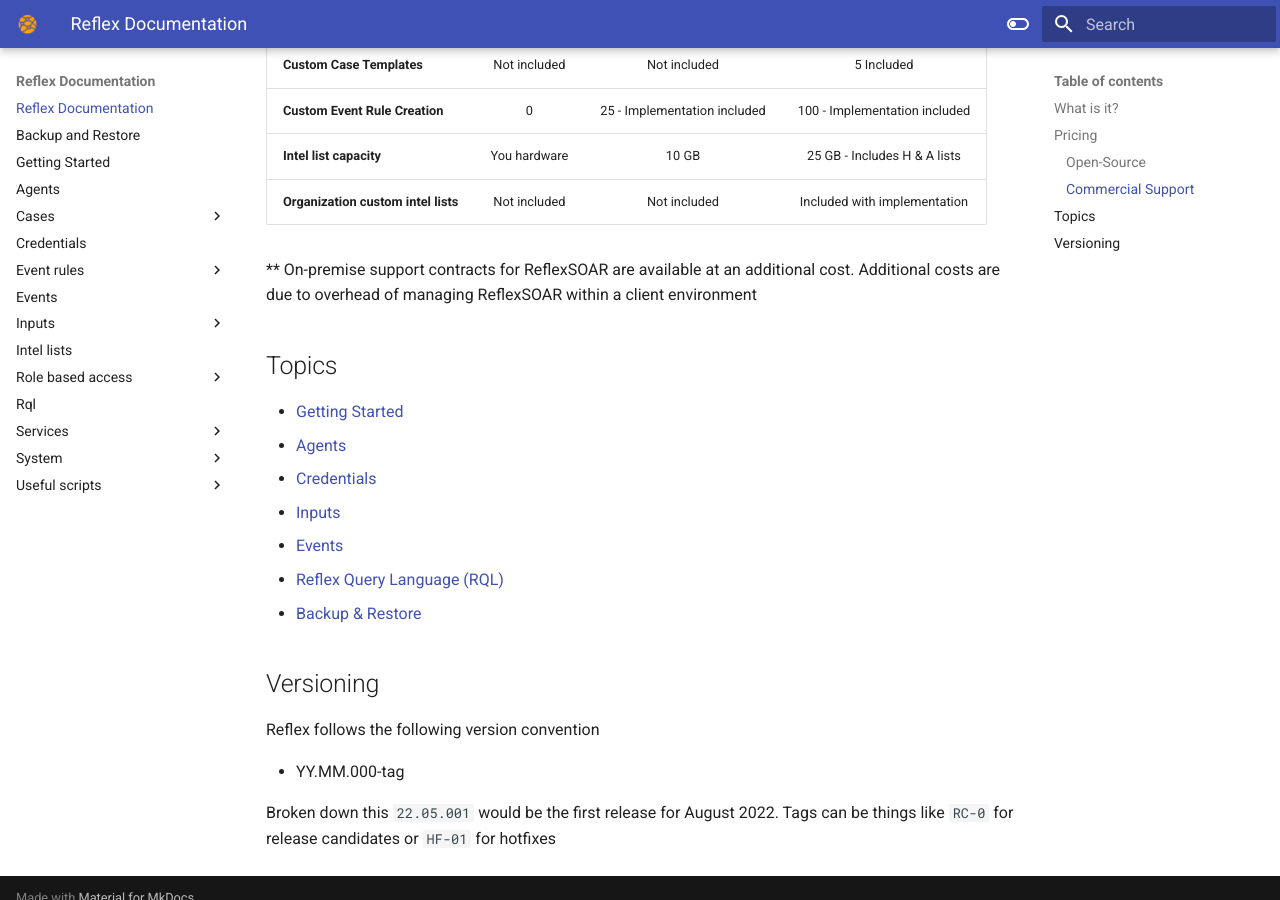
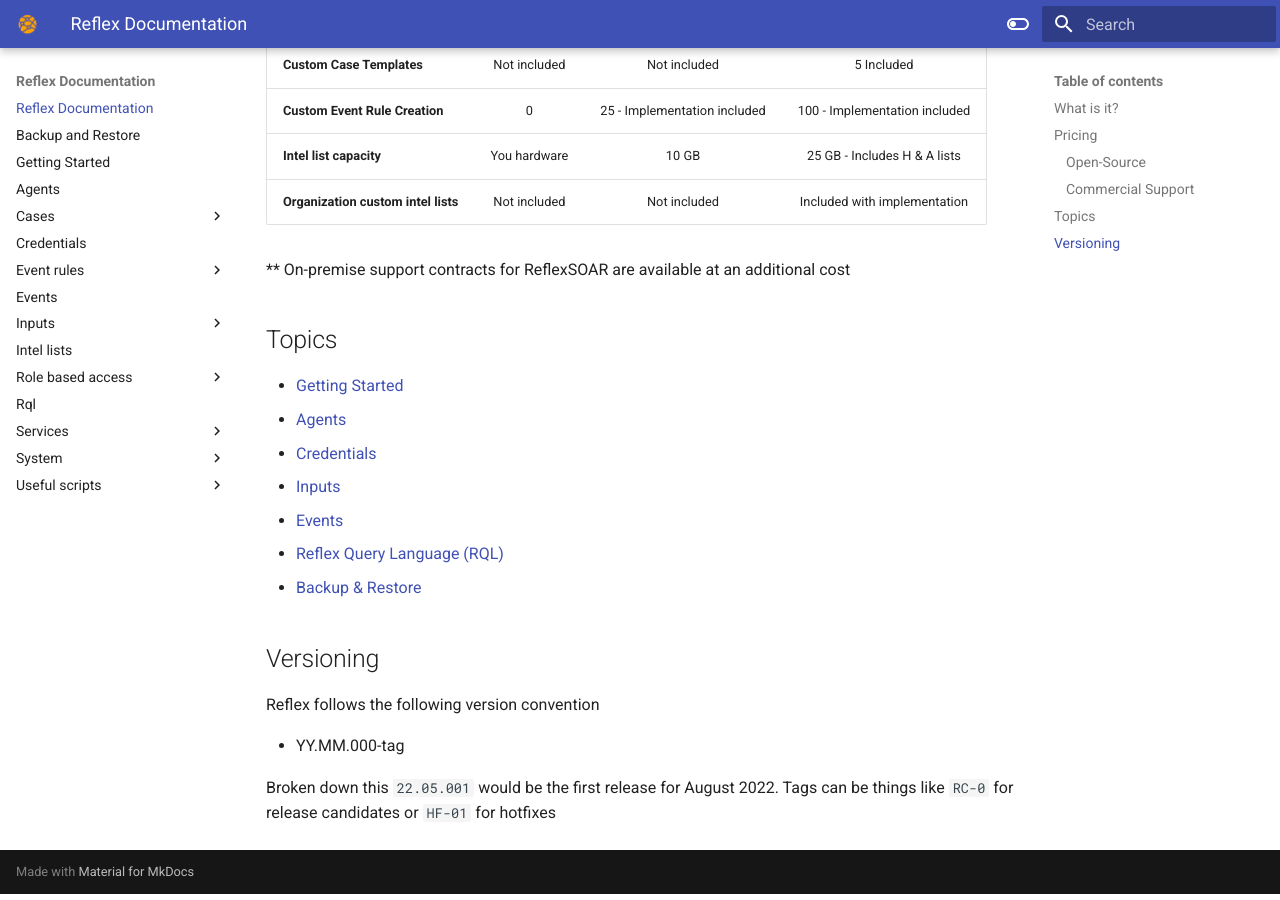
Before and after one commit to reflexsoar/reflex-docs, an MkDocs documentation site: the page built from docs/index.md, in a window 1280 px wide and 900 px high, scrolled down 1041 px. Built offline with MkDocs 1.6.1 and Material for MkDocs 9.7.7, drawn with Linux system fonts in a browser that asks for light colours.

Commit message:
Update index.md

```diff
--- a/docs/index.md
+++ b/docs/index.md
@@ -24,7 +24,7 @@
 | **Intel list capacity**             | You hardware    | 10 GB                        | 25 GB - Includes H & A lists  |
 | **Organization custom intel lists** | Not included    | Not included                 | Included with implementation  |
 
-** On-premise support contracts for ReflexSOAR are available at an additional cost. Additional costs are due to overhead of managing ReflexSOAR within a client environment
+** On-premise support contracts for ReflexSOAR are available at an additional cost
 
 ## Topics
 
```
